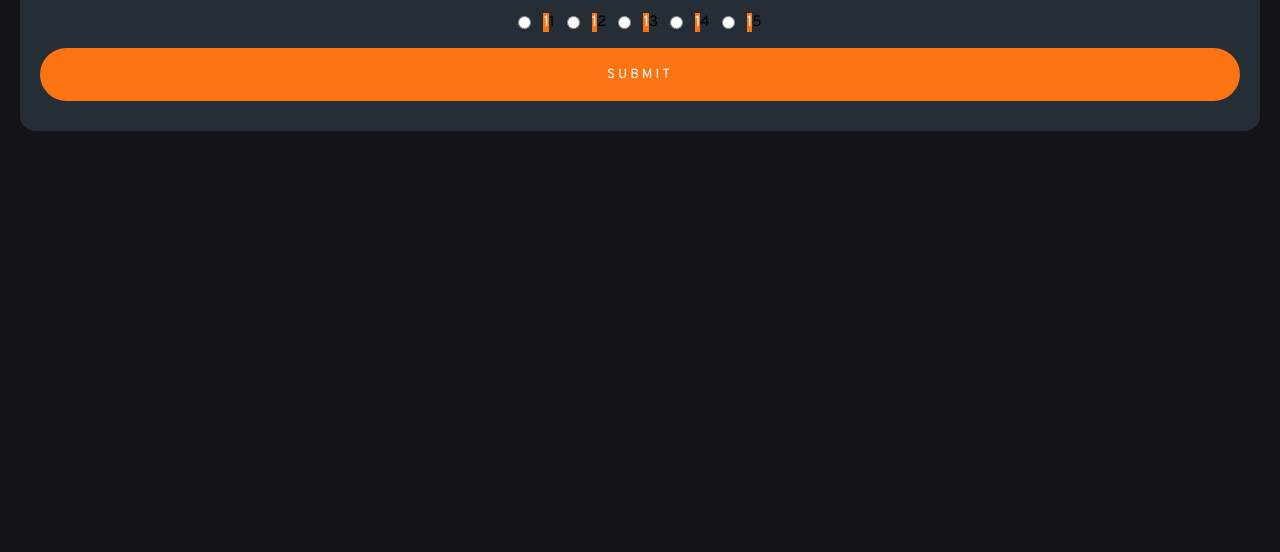
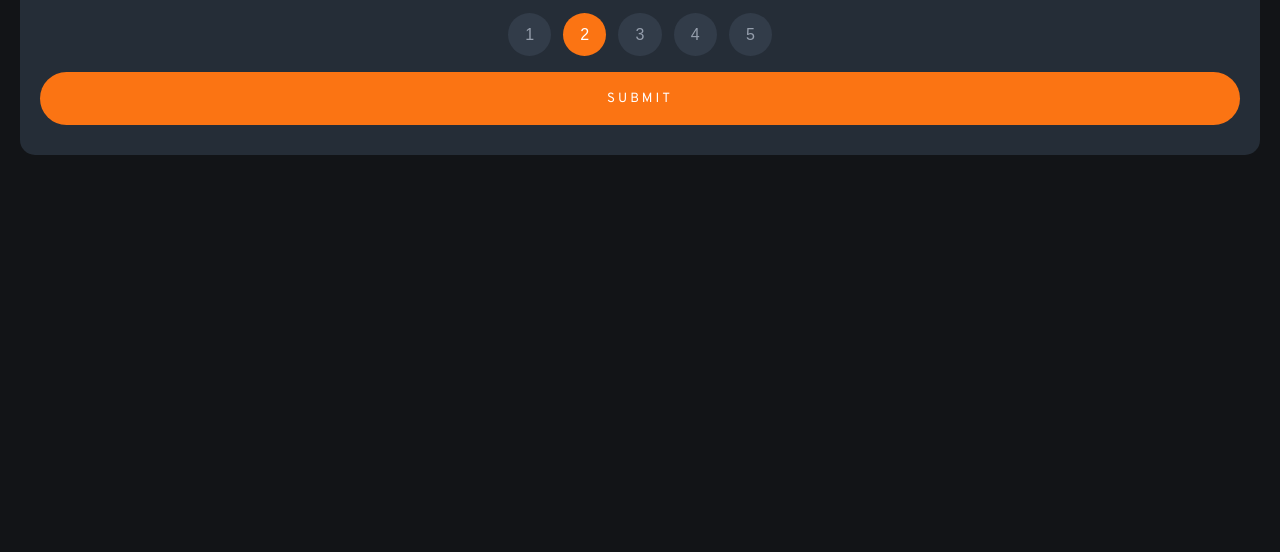
Before and after one commit to gp0710/interactive-rating-card, a plain HTML site: page index.html in a window 1280 px wide. Shown: the part 248-800 px from the top of the page. Drawn offline with Linux system fonts and the light colour scheme.

Commit message:
create active state upon press of btn class rating element.

```diff
--- a/index.html
+++ b/index.html
@@ -5,6 +5,7 @@
   <meta name="viewport" content="width=device-width, initial-scale=1.0"> <!-- displays site properly based on user's device -->
   <title>Interactive Rating Component</title>
   <link rel="stylesheet" href="style.css">
+
 </head>
 <body>
   <div class="container">
@@ -20,22 +21,12 @@
     to help us improve our offering!</p>
     </div>
 
-    <div class="ratings">
-      <input type="radio" name="rating" value="1" id="1" class="rating">
-      <label for="1">1</label>
-
-      <input type="radio" name="rating" value="2" id="2">
-      <label for="2">2</label>
-
-
-      <input type="radio" name="rating" value="3" id="3">
-      <label for="3">3</label>
-
-      <input type="radio" name="rating" value="4" id="4">
-      <label for="4">4</label>
-
-      <input type="radio" name="rating" value="5" id="5">
-      <label for="5">5</label>
+    <div id="ratings">
+      <button type="button" class="btn">1</button>
+      <button type="button" class="btn active">2</button>
+      <button type="button" class="btn">3</button>
+      <button type="button" class="btn">4</button>
+      <button type="button" class="btn">5</button>
     </div>
 
   <input type="button" value="SUBMIT" id="submit-button" />
@@ -54,5 +45,6 @@
        Thank you state end -->
     </div>
   </div>
+  <script src="main.js"></script>
 </body>
 </html>
--- a/main.js
+++ b/main.js
@@ -1,8 +1,14 @@
-let rating = document.getElementsByClassName('rating');
+var ratings = document.getElementById("ratings");
 
-rating.addEventListener("click", selectRating);
+console.log(ratings);
+var btns = ratings.getElementsByClassName("btn");
+console.log(btns);
 
-function selectRating(e) {
-    preventDefault(e);
-    rating.style.color="orange";
+/* make highlighted button active */
+for (let i = 0; i < btns.length; i++) {
+    btns[i].addEventListener("click", function() {
+    var current = document.getElementsByClassName("active");
+    current[0].className = current[0].className.replace("active", "");
+    this.className += " active";
+    });
 }
--- a/style.css
+++ b/style.css
@@ -20,11 +20,11 @@ body {
     font-family: 'Overpass', sans-serif;
     background: var(--very-dark-blue);
 }
-div.container, div.icon-star, div.ratings, div.rating {
+div.container, div.icon-star, div#ratings {
     display: flex;
 }
 
-div.icon-star, div.ratings {
+div.icon-star, div#ratings {
     justify-content: center;
 }
 
@@ -55,50 +55,38 @@ p {
     color: var(--light-grey)
 }
 
-div.ratings {
+div#ratings {
     column-gap: 12px;
 
 }
 
-div.ratings > button {
+/* button style */
+
+.btn {
+    background-color: hsla(213, 19%, 24%, 1);
+    color: var(--light-grey);
+}
+
+div#ratings > .btn {
     align-items: center;
-    color: var(--medium-grey);
     border-radius: 50%;
     height: 2.7rem;
     width: 2.7rem;
     line-height: 2.7rem;
-    background-color: hsla(213, 19%, 24%, 1);
     text-align: center;
     font-size: 1rem;
     cursor: pointer;
     border: none;
+    outline: none;
 }
 
-div.ratings > button:hover {
+.btn:hover {
     color: var(--white);
-    background-color: var(--light-grey);
-}
-
-
-.ratings > label::before {
-    background-color: var(--orange);
-    color: var(--white);
-    content: attr(ratings) "1";
-}
-
-.ratings > label:hover:before,
-.ratings > label:hover ~ label:before {
-    opacity: 1 !important;
     background-color: var(--medium-grey);
 }
 
-.ratings > input:checked ~ label:before {
-    background-color: var(--medium-grey);
+.active {
     color: var(--white);
-}
-
-.ratings:hover > input:checked ~ label:before {
-    opacity: 1;
     background-color: var(--orange);
 }
 
```
